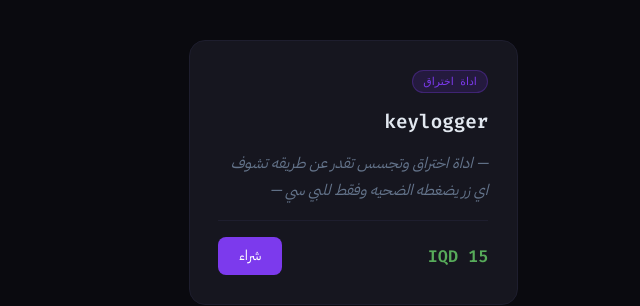
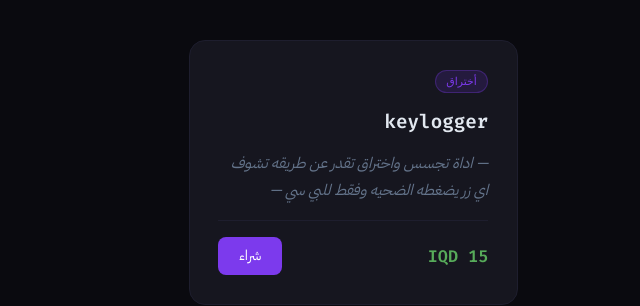
Before and after one commit to imarthur880-ui/arthur.com, a plain HTML site: page index.html in a window 1280 px wide. Both pictures are taken after a click on the link "🛒 المشتريات". Shown: the part 283-589 px from the top of the page, 640-1280 px from the left. Drawn offline with Linux system fonts and the light colour scheme.

Commit message:
Update index.html

```diff
--- a/index.html
+++ b/index.html
@@ -27,16 +27,8 @@
     }
 
     /* PAGE SYSTEM */
-    .page {
-      display: block; min-height: 100vh;
-      opacity: 0; pointer-events: none;
-      position: absolute; top: 0; left: 0; right: 0;
-      transition: opacity 0.45s ease;
-    }
-    .page.active {
-      opacity: 1; pointer-events: all;
-      position: relative;
-    }
+    .page { display: none; min-height: 100vh; }
+    .page.active { display: block; }
 
     /* CURSOR */
     #cursor {
@@ -450,7 +442,7 @@
 </nav>
 
 <!-- ══════════════════ MAIN PAGE ══════════════════ -->
-<div id="page-main" class="page active page-visible">
+<div id="page-main" class="page active">
 
   <div class="hero">
     <div class="hero-glow"></div>
@@ -612,9 +604,9 @@
   </div>
   <div class="shop-grid">
     <div class="shop-item">
-      <div class="shop-item-badge">اداة اختراق</div>
+      <div class="shop-item-badge">أختراق</div>
       <div class="shop-item-name">keylogger</div>
-      <div class="shop-item-desc">— اداة اختراق وتجسس تقدر عن طريقه تشوف اي زر يضغطه الضحيه وفقط للبي سي —</div>
+      <div class="shop-item-desc">— اداة تجسس واختراق تقدر عن طريقه تشوف اي زر يضغطه الضحيه وفقط للبي سي —</div>
       <div class="shop-item-footer">
         <div class="shop-item-price">15 IQD</div>
         <button class="shop-item-buy" onclick="alert('تواصل معي على Discord: 3q.4')">شراء</button>
@@ -643,19 +635,9 @@
 <script>
 // ── PAGE SWITCHING ──
 function showPage(name) {
-  const current = document.querySelector('.page.active');
-  const next = document.getElementById('page-' + name);
-  if (current === next) return;
-  current.style.opacity = '0';
-  current.style.pointerEvents = 'none';
-  setTimeout(() => {
-    current.classList.remove('active');
-    next.classList.add('active');
-    window.scrollTo(0, 0);
-    setTimeout(() => {
-      next.style.opacity = '';
-    }, 20);
-  }, 380);
+  document.querySelectorAll('.page').forEach(p => p.classList.remove('active'));
+  document.getElementById('page-' + name).classList.add('active');
+  window.scrollTo(0, 0);
 }
 
 // ── CURSOR ──
```
